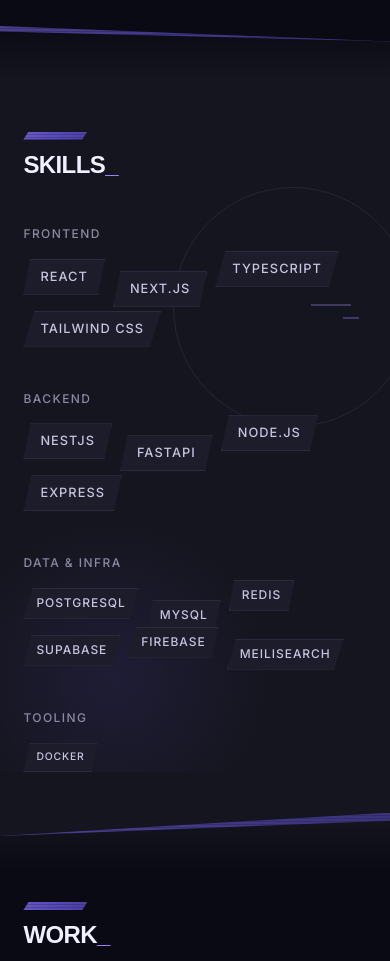
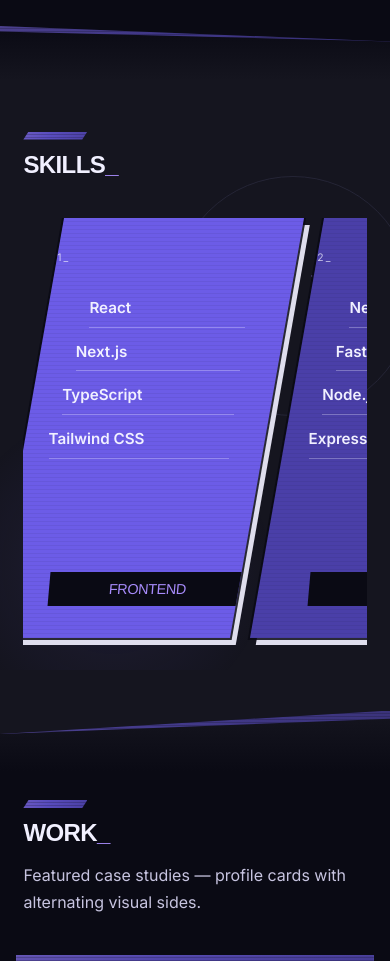
Before and after one commit to rrndxx/portfolio-v2, a Next.js app: page / in a window 390 px wide. Shown: the part 1620-2581 px from the top of the page. Built offline with nearby package versions, Linux system fonts and the light colour scheme; a web font is replaced by a local one.

Commit message:
feat: implement Skills section with dynamic parallelogram layouts, enhancing visual interest and responsiveness

```diff
--- a/app/globals.css
+++ b/app/globals.css
@@ -231,3 +231,39 @@
     34% 8%
   );
 }
+
+/* Skills — character-select parallelograms */
+.skills-para {
+  transform: skewX(-10deg);
+}
+
+.skills-para-shadow {
+  z-index: 0;
+  background: var(--text-primary);
+  transform: skewX(-10deg) translate(7px, 7px);
+  opacity: 0.92;
+  pointer-events: none;
+}
+
+.skills-para[data-tone] {
+  position: relative;
+  z-index: 1;
+  box-shadow: 0 0 0 2px color-mix(in srgb, var(--bg-void) 85%, transparent);
+}
+
+.skills-para-content {
+  /* Un-skew + horizontal breathing room so type clears the slanted edges */
+  transform: skewX(10deg);
+  padding-left: clamp(1.35rem, 3.5vw, 2rem);
+  padding-right: clamp(1.35rem, 3.5vw, 2rem);
+}
+
+.skills-para-label {
+  transform: skewX(-5deg);
+  width: 100%;
+}
+
+.skills-para-row {
+  scrollbar-width: thin;
+  scrollbar-color: color-mix(in srgb, var(--accent-primary) 50%, transparent) transparent;
+}
--- a/components/skills/SkillsGrid.tsx
+++ b/components/skills/SkillsGrid.tsx
@@ -4,57 +4,126 @@
 import { SectionAtmosphere } from "@/components/ui/SectionAtmosphere";
 import { SectionHeading } from "@/components/ui/SectionHeading";
 import { SectionShell } from "@/components/ui/SectionShell";
-import { Tag } from "@/components/ui/Tag";
 import type { SkillCategory, SkillsContent } from "@/lib/types";
 
 interface SkillsGridProps {
   content: SkillsContent;
 }
 
-const categoryWeight: Record<string, "lg" | "md" | "sm"> = {
-  Frontend: "lg",
-  Backend: "lg",
-  "Data & Infra": "md",
-  Tooling: "sm",
-};
+/** Token fills; lightest panel uses dark type for contrast. */
+const PANEL_STYLES = [
+  {
+    fill: "bg-accent-primary",
+    indexTone: "0",
+    text: "text-text-primary",
+    rule: "border-text-primary/30",
+    meta: "text-text-primary/75",
+  },
+  {
+    fill: "bg-accent-primary-dim",
+    indexTone: "1",
+    text: "text-text-primary",
+    rule: "border-text-primary/30",
+    meta: "text-text-primary/75",
+  },
+  {
+    fill: "bg-accent-electric",
+    indexTone: "2",
+    text: "text-text-primary",
+    rule: "border-text-primary/30",
+    meta: "text-text-primary/75",
+  },
+  {
+    fill: "bg-accent-glow",
+    indexTone: "3",
+    text: "text-text-on-accent",
+    rule: "border-text-on-accent/25",
+    meta: "text-text-on-accent/70",
+  },
+] as const;
 
-const sizeClass = {
-  lg: "px-4 py-2 text-[0.8rem]",
-  md: "px-3 py-1.5 text-meta",
-  sm: "px-2.5 py-1 text-[0.65rem]",
-} as const;
-
-const tagNudge = [
-  "translate-y-0",
-  "translate-y-3",
-  "-translate-y-2",
-  "translate-y-1",
-  "-translate-y-1",
-  "translate-y-2",
-];
-
-const clusterLayout: Record<string, string> = {
-  Frontend: "md:col-start-1 md:row-start-1 md:mt-0",
-  Backend: "md:col-start-2 md:row-start-1 md:mt-16 md:ml-4",
-  "Data & Infra": "md:col-start-1 md:row-start-2 md:mt-4 md:ml-[10%]",
-  Tooling: "md:col-start-2 md:row-start-2 md:mt-8 md:ml-12",
-};
-
-function SkillCluster({ category }: { category: SkillCategory }) {
-  const weight = categoryWeight[category.name] ?? "md";
+function SkillParallelogram({
+  category,
+  index,
+}: {
+  category: SkillCategory;
+  index: number;
+}) {
+  const style = PANEL_STYLES[index % PANEL_STYLES.length];
 
   return (
-    <div className={["relative", clusterLayout[category.name] ?? ""].join(" ")}>
-      <p className="mb-4 font-sans text-meta uppercase tracking-[0.12em] text-text-muted">
-        {category.name}
-      </p>
-      <ul className="flex flex-wrap items-start gap-x-2 gap-y-3">
-        {category.skills.map((skill, index) => (
-          <li key={skill} className={tagNudge[index % tagNudge.length]}>
-            <Tag className={sizeClass[weight]}>{skill}</Tag>
-          </li>
-        ))}
-      </ul>
+    <div
+      className={[
+        "relative w-full max-w-[240px] shrink-0 md:max-w-none md:flex-1",
+        "transition-transform duration-300 hover:-translate-y-2",
+      ].join(" ")}
+      style={{ zIndex: index + 1 }}
+    >
+      <div
+        aria-hidden
+        className="skills-para skills-para-shadow absolute inset-0"
+      />
+
+      <div
+        data-tone={style.indexTone}
+        className={[
+          "skills-para relative flex h-[420px] flex-col overflow-hidden md:h-[500px] lg:h-[540px]",
+          style.fill,
+        ].join(" ")}
+      >
+        <div
+          aria-hidden
+          className="pointer-events-none absolute inset-0 opacity-15"
+          style={{
+            backgroundImage:
+              "repeating-linear-gradient(to bottom, transparent 0, transparent 3px, color-mix(in srgb, var(--bg-void) 40%, transparent) 3px, color-mix(in srgb, var(--bg-void) 40%, transparent) 4px)",
+          }}
+        />
+
+        <div className="skills-para-content relative z-[1] flex h-full flex-col py-8 md:py-10">
+          <p
+            className={[
+              "font-sans text-[0.65rem] uppercase tracking-[0.2em]",
+              style.meta,
+            ].join(" ")}
+          >
+            {String(index + 1).padStart(2, "0")}_
+          </p>
+
+          <ul className="mt-8 flex flex-1 flex-col gap-3.5 md:mt-10 md:gap-4">
+            {category.skills.map((skill, skillIndex) => {
+              const stepsFromBottom = category.skills.length - 1 - skillIndex;
+              return (
+                <li
+                  key={skill}
+                  style={{
+                    marginLeft: `${stepsFromBottom * 0.85}rem`,
+                    marginRight: `${skillIndex * 0.35}rem`,
+                  }}
+                >
+                  <span
+                    className={[
+                      "block border-b pb-2 font-sans text-[0.95rem] font-semibold leading-snug md:text-body",
+                      style.text,
+                      style.rule,
+                    ].join(" ")}
+                  >
+                    {skill}
+                  </span>
+                </li>
+              );
+            })}
+          </ul>
+
+          <div className="mt-auto pt-6">
+            <div className="skills-para-label mx-auto bg-bg-void px-3 py-2.5 text-center">
+              <p className="font-display text-[clamp(0.9rem,1.5vw,1.2rem)] uppercase leading-none tracking-tight text-accent-glow">
+                {category.name}
+              </p>
+            </div>
+          </div>
+        </div>
+      </div>
     </div>
   );
 }
@@ -70,15 +139,20 @@
       style={{ ["--section-pad-y" as string]: "5rem" }}
     >
       <SectionAtmosphere variant="skills" />
-      <div className="pl-[6vw] pr-[8vw] md:pl-[12vw] md:pr-[6vw]">
+
+      <div className="pl-[6vw] pr-[6vw] md:pl-[10vw] md:pr-[8vw]">
         <Reveal>
-          <SectionHeading className="mb-12 md:mb-16">Skills</SectionHeading>
+          <SectionHeading className="mb-10 md:mb-14">Skills</SectionHeading>
         </Reveal>
 
         <Reveal delay={0.08}>
-          <div className="grid grid-cols-1 gap-12 md:grid-cols-2 md:gap-x-10 md:gap-y-6 lg:max-w-5xl">
-            {content.categories.map((category) => (
-              <SkillCluster key={category.name} category={category} />
+          <div className="skills-para-row flex items-stretch gap-5 overflow-x-auto px-1 pb-8 md:gap-6 md:overflow-visible md:px-2 md:pb-6 lg:gap-8 lg:px-4">
+            {content.categories.map((category, index) => (
+              <SkillParallelogram
+                key={category.name}
+                category={category}
+                index={index}
+              />
             ))}
           </div>
         </Reveal>
```
